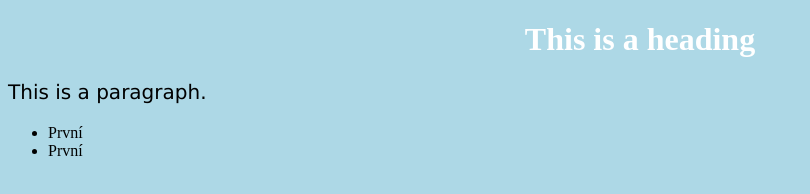
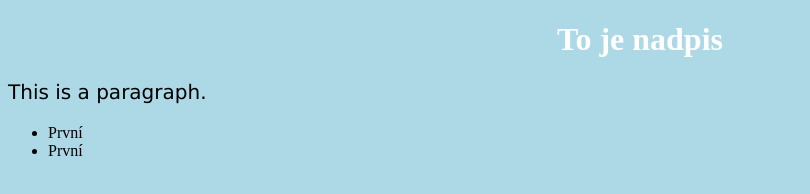
Before and after one commit to VladimirStastny/web-ut, a plain HTML site: page Index.html in a window 1280 px wide. Shown: the whole page, without its empty margins (0-810 px from the left). Drawn offline with Linux system fonts and the light colour scheme.

Commit message:
překlad nadpisu

```diff
--- a/Index.html
+++ b/Index.html
@@ -6,7 +6,7 @@
 </head>
 <body>
 
-<h1>This is a heading</h1>
+<h1>To je nadpis</h1>
 <p>This is a paragraph.</p>
 <ul>
 <li>První</li>
```
